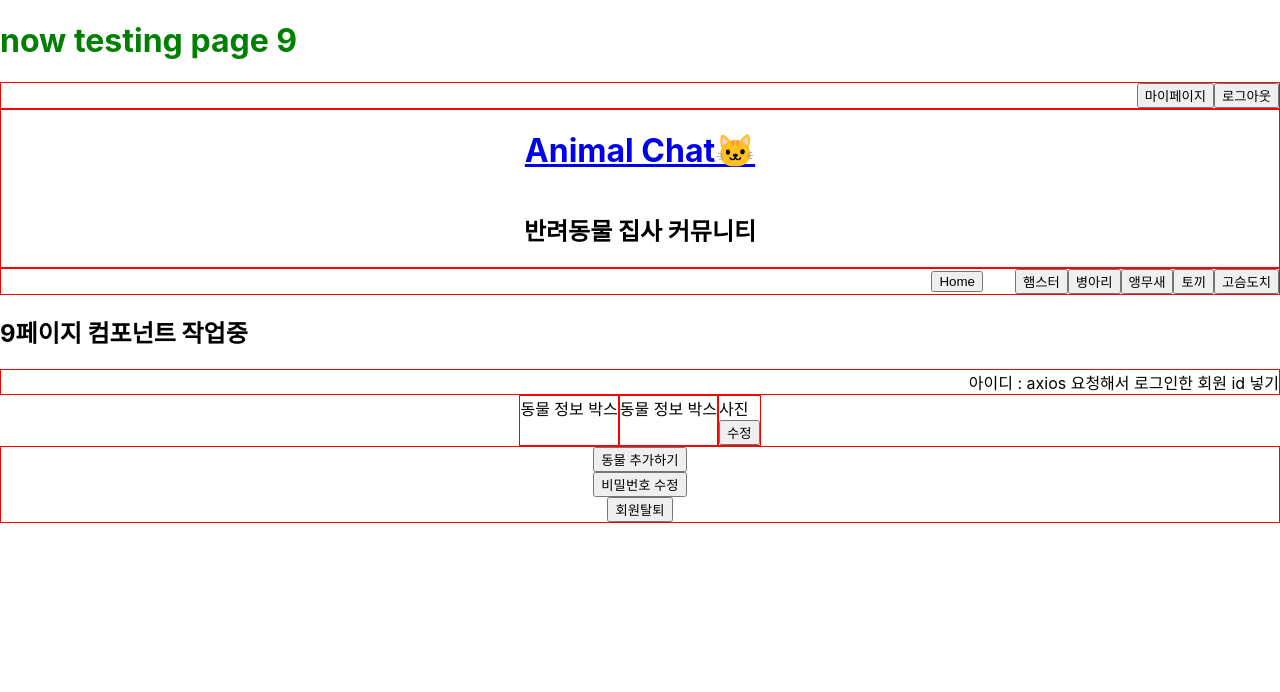
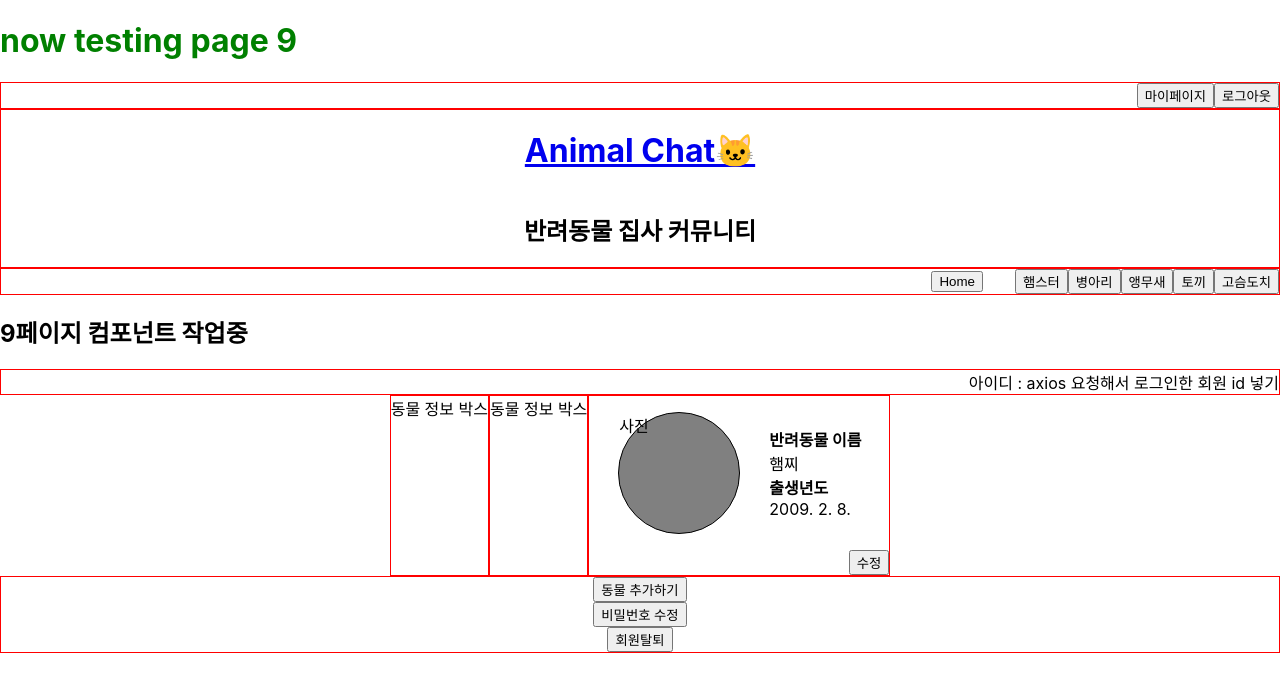
Before and after one commit to emily-hong/AnimalChat, a React (Create React App) app in the folder client/: page /mypage in a window 1280 px wide. Shown: the top 692 px of the page. Built offline with nearby package versions, Linux system fonts and the light colour scheme.

Commit message:
Feat: 마이페이지 동물 정보 카드 컴포넌트 완성

```diff
--- a/client/src/App.js
+++ b/client/src/App.js
@@ -1,6 +1,6 @@
 import Header from './components/Header'
 import Navigation from './components/Navigation'
-import UserInformationSection from './pages/9-2.myPageSection'
+import UserInformationSection from './pages/9.myPageSection'
 
 export default function App () {
   return (
--- a/client/src/components/AnimalInfo.js
+++ b/client/src/components/AnimalInfo.js
@@ -1,18 +1,84 @@
 import styled from 'styled-components'
+
+const Outer = styled.div`
+  box-sizing: content-box;
+  display: flex;
+  flex-direction: column;
+  width: 300px;
+`;
+
+const PictureAndText = styled.div`
+  display: flex;
+`;
+
+const PictureSpace = styled.div`
+  display: flex;
+  flex: 1.5;
+  justify-content: center;
+  align-items: center;
+`;
+
+// TODO axios 요청 이후 - img태그로 바꾸고 배경색, border 빼기
+const RoundPicture = styled.div`
+  box-sizing: content-box;
+  border: 1px solid black;
+  border-radius: 50%;
+  background-color: grey;
+  width: 120px;
+  height: 120px;
+  margin: 1rem;
+`;
+
+const TextSpace = styled.div`
+  display: flex;
+  flex: 1;
+  flex-direction: column;
+  justify-content: center;
+
+  & > h4 {
+    margin: 0;
+    padding: 0;
+  }
+
+  & > p {
+    margin: 0;
+    padding: 0;
+  }
+`;
+
+const ButtonSpace = styled.div`
+  display: flex;
+  justify-content: flex-end;
+  align-items: center;
+`;
 
 export default function AnimalInfo() {
   return (
     <div className='singleAnimalInfo'>
-      <div>
-        <div>사진</div>
-        <div></div>
-      </div>
-      <div>
-        <button>수정</button>
-      </div>
+      <Outer>
+        <PictureAndText>
+          <PictureSpace>
+            <RoundPicture>
+              {/* TODO : 사진 props, 악시오스 요청 */}
+              사진
+            </RoundPicture>
+          </PictureSpace>
+          <TextSpace>
+            {/* TODO : 이름과 출생년도 props, 악시오스 요청 */}
+            <h4>반려동물 이름</h4>
+            <p>{'햄찌'}</p>
+            <h4>출생년도</h4>
+            <p>{'2009. 2. 8.'}</p>
+          </TextSpace>
+        </PictureAndText>
+        <ButtonSpace>
+          {/* TODO : 수정 페이지 연결 */}
+          <button>수정</button>
+        </ButtonSpace>
+      </Outer>
     </div>
   );
 }
 
 // TODO
-// props 목록
+// props 목록 { profileSrc, animalName, animalBirth, }
```
Also changed, not shown: client/src/pages/9-1.myPage.js (deleted), client/src/pages/9.myPage.js (added), client/src/pages/9.myPageSection.js (renamed from client/src/pages/9-2.myPageSection.js).
